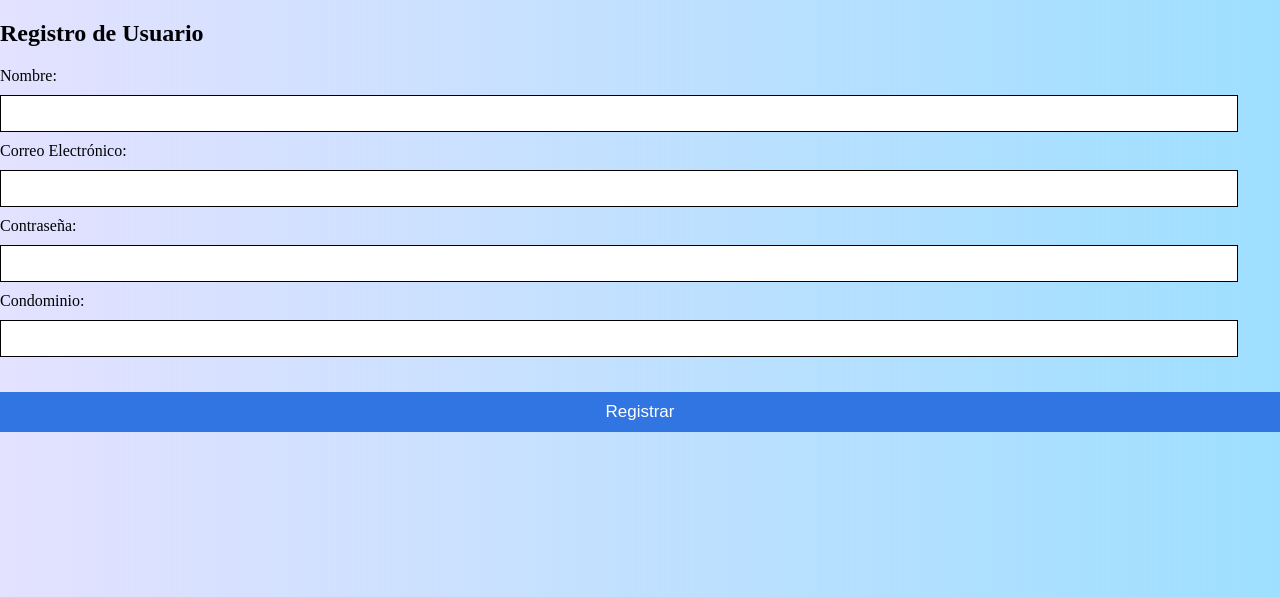
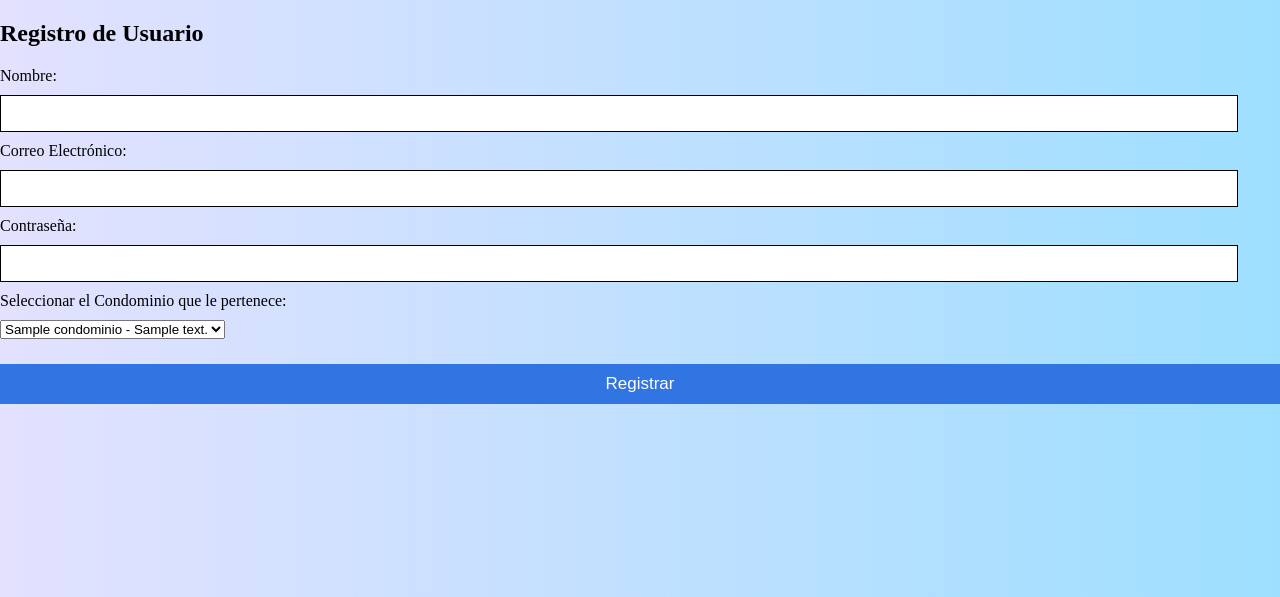
Before and after one commit to AntoinetteDizz/Proyecto-Condominio, a Django app: page /view_admin/create_owner/ in a window 1280 px wide. Shown: the top 597 px of the page. Run offline with Django 5.2, Linux system fonts and the light colour scheme; tables that the repository leaves empty hold one stand-in row (values such as "Sample post").

Commit message:
se hizo la funcion de crear propetario

```diff
--- a/condominioApp/templates/create_owner.html
+++ b/condominioApp/templates/create_owner.html
@@ -1,22 +1,29 @@
 {% extends 'layouts/base.html'%}
 {% load static %}
 
-{%block content%}
+{% block content %}
 <h2>Registro de Usuario</h2>
 
 <form action="" method="post">
+  {% csrf_token %} <!-- Agregar el token CSRF aquí -->
+
   <label for="nombre">Nombre:</label>
-        <input type="text" id="nombre" name="nombre" required>
+  <input type="text" id="name" name="name" required>
 
   <label for="correo">Correo Electrónico:</label>
-        <input type="email" id="correo" name="correo" required>
+  <input type="email" id="email" name="email" required>
 
   <label for="contrasena">Contraseña:</label>
-        <input type="password" id="contrasena" name="contrasena" required>
+  <input type="password" id="contrasena" name="password" required>
 
-        <label for="condominio">Condominio:</label>
-        <input type="text" id="condominio" name="condominio" required>
+  <label for="condominio">Seleccionar el Condominio que le pertenece:</label>
+  <select name="condominio" id="condominio">
+    {% for condominio in condominios %}
+    <option value="{{ condominio.id }}">{{ condominio.name }} - {{ condominio.address }}</option>
+    {% endfor %}
+  </select>
 
+  <input type="hidden" value="2" id="acceso" name="acceso" >
   <button type="submit">Registrar</button>
 </form>
-{%endblock%}
+{% endblock %}
--- a/condominioApp/views.py
+++ b/condominioApp/views.py
@@ -70,4 +70,16 @@ def update_condominium(request):
         return redirect('/view_admin/')
 
 def create_owner(request):
-   return render(request, 'create_owner.html')
+    if request.method == 'GET':
+        condominios = Condominio.objects.all()
+        context = {'condominios': condominios}
+        return render(request, 'create_owner.html', context)
+    else:
+        name = request.POST['name']
+        email = request.POST['email']
+        condominio_id = request.POST['condominio']
+        acess_id = request.POST['acceso']
+
+        Users.objects.create(name=name, email=email, acess_id=acess_id, condominio_id=condominio_id)
+
+        return redirect('/view_admin/')
```
Lines whose indentation alone changed are shown as unchanged.
